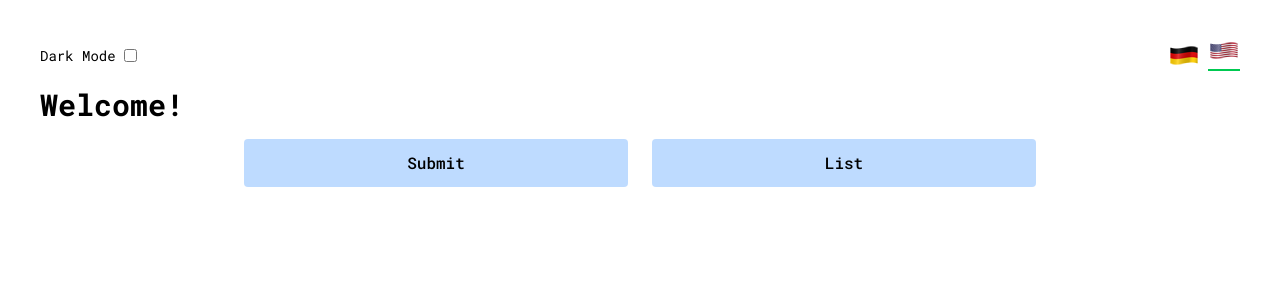
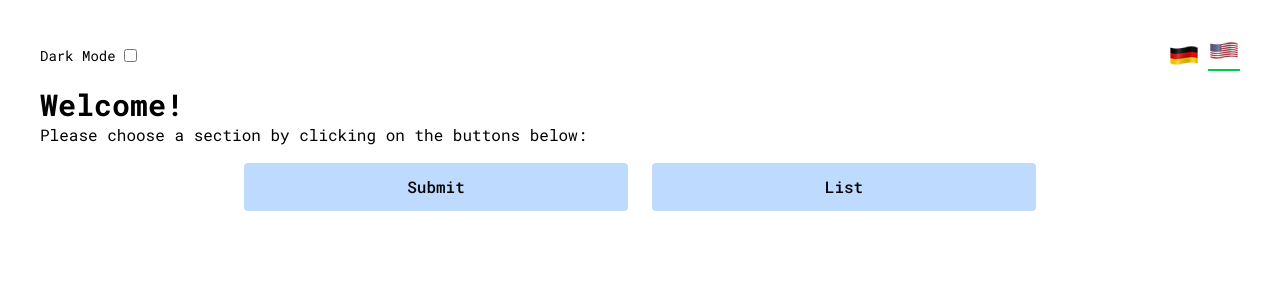
Before and after one commit to AliBahaari/devotel-assessment-task, a React (Vite) app: page / in a window 1280 px wide. Shown: the top 300 px of the page. Built offline with nearby package versions, Linux system fonts and the light colour scheme.

Commit message:
feat: added more description in the layout

```diff
--- a/src/components/Layout.tsx
+++ b/src/components/Layout.tsx
@@ -69,6 +69,13 @@ function Layout() {
       <h1 className="text-3xl mt-4 font-black">
         {translations[language].welcome}!
       </h1>
+      <p>
+        {
+          translations[language]
+            .please_choose_a_section_by_clicking_on_the_buttons_below
+        }
+        :
+      </p>
 
       <div className="flex flex-row items-center justify-center gap-6 mt-4">
         {buttonLinks.map((i, index) => (
--- a/src/configs/translations.ts
+++ b/src/configs/translations.ts
@@ -18,6 +18,8 @@ export const translations = {
     maximum_is: "maximum is",
     welcome: "Welcome",
     which_columns_to_display: "Which columns to display",
+    please_choose_a_section_by_clicking_on_the_buttons_below:
+      "Please choose a section by clicking on the buttons below",
   },
   ge: {
     darkMode: "Dunkelmodus",
@@ -38,5 +40,7 @@ export const translations = {
     maximum_is: "maximum ist",
     welcome: "Willkommen",
     which_columns_to_display: "Welche Spalten sollen angezeigt werden",
+    please_choose_a_section_by_clicking_on_the_buttons_below:
+      "Bitte wählen Sie einen Abschnitt aus, indem Sie auf die Schaltflächen unten klicken",
   },
 };
```
